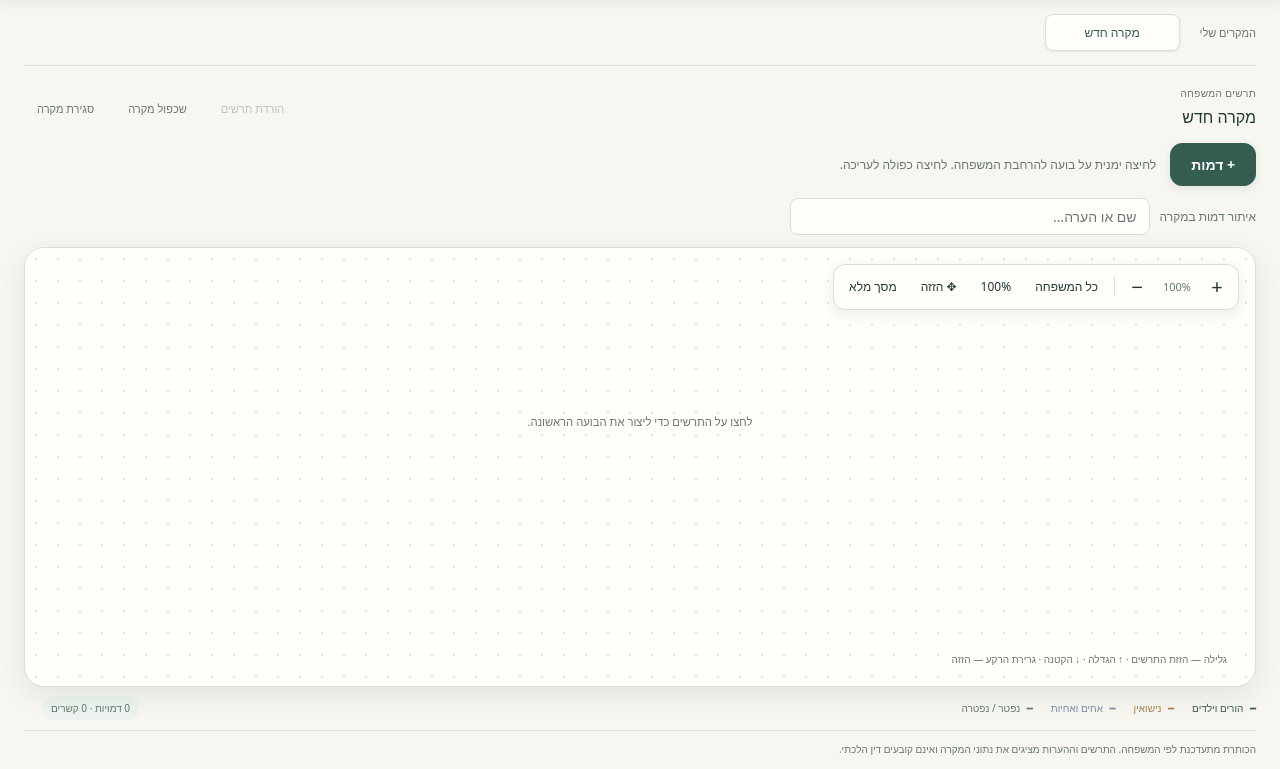
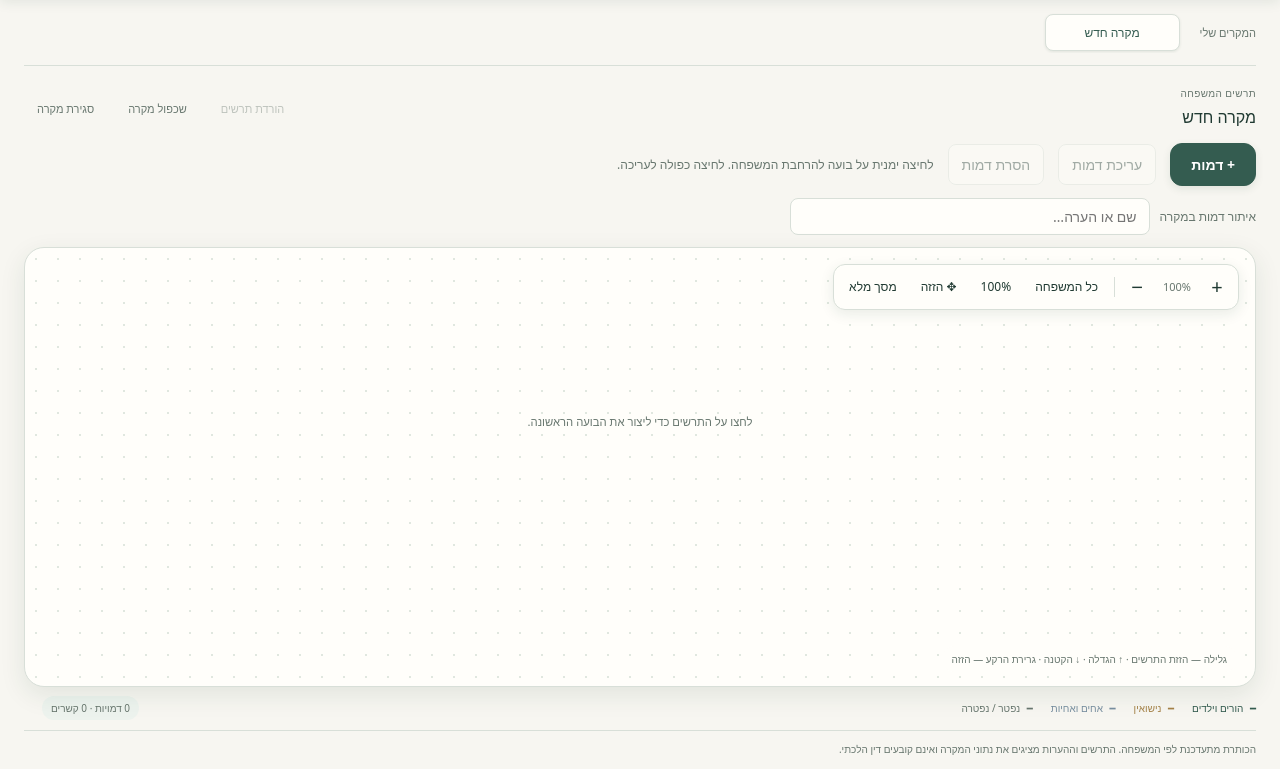
Before and after one commit to dakulefsky/yevamos, a plain HTML site: page plugin/index.html in a window 1280 px wide. Shown: the part 89-858 px from the top of the page. Drawn offline with Linux system fonts and the light colour scheme.

Commit message:
Expose explicit edit and delete controls for selected people

```diff
--- a/plugin/index.html
+++ b/plugin/index.html
@@ -2,7 +2,7 @@
 <header><div class="brand"><svg class="brand-mark" viewBox="0 0 44 44" aria-hidden="true"><path d="M12 12H32M22 12V28M10 28H34M10 28V34M34 28V34"/><circle cx="12" cy="10" r="5"/><circle cx="32" cy="10" r="5"/><circle cx="10" cy="35" r="5"/><circle cx="34" cy="35" r="5"/></svg><div><div class="eyebrow">כלי עזר ללימוד</div><h1>משפחות יבמות <span class="app-subtitle">הסוגיה, בתמונה אחת</span></h1></div></div><div class="actions"><button id="undo">ביטול פעולה</button><button id="redo" disabled>ביצוע חוזר</button><button id="save-work" class="primary">שמור</button><span id="save-status" role="status">כל השינויים שמורים</span><details id="file-tools"><summary>כלים</summary><button id="backup">גיבוי ושחזור</button></details><button id="new-case" class="new-case-action">+ מקרה חדש</button></div></header><p id="storage-warning" role="alert" hidden></p>
 <div class="case-strip"><span class="strip-label">המקרים שלי</span><nav id="tabs" aria-label="מקרים"></nav></div>
 <div class="case-heading"><div class="case-heading-text"><div class="section-label">תרשים המשפחה</div><h2 id="case-title"></h2></div><div class="actions"><button id="export-diagram">הורדת תרשים</button><button id="duplicate-case">שכפול מקרה</button><button id="delete-case">סגירת מקרה</button></div></div>
-<div class="toolbar"><button id="add" class="primary">+ דמות</button><span id="instruction">לחיצה ימנית על בועה להרחבת המשפחה. לחיצה כפולה לעריכה.</span><button id="place-preview" class="primary placement-action" hidden>הוספה במיקום המסומן</button><button id="cancel" hidden>ביטול הקו</button></div>
+<div class="toolbar"><button id="add" class="primary">+ דמות</button><button id="edit-selected" type="button" disabled>עריכת דמות</button><button id="remove-selected" type="button" disabled>הסרת דמות</button><span id="instruction">לחיצה ימנית על בועה להרחבת המשפחה. לחיצה כפולה לעריכה.</span><button id="place-preview" class="primary placement-action" hidden>הוספה במיקום המסומן</button><button id="cancel" hidden>ביטול הקו</button></div>
 <section class="person-finder" aria-label="איתור דמות במקרה"><label for="person-search">איתור דמות במקרה</label><input id="person-search" type="search" placeholder="שם או הערה…" autocomplete="off"><button id="clear-person-search" type="button" hidden aria-label="ניקוי חיפוש דמות">×</button><div id="person-results" hidden role="region" aria-label="תוצאות איתור דמות"></div></section><div class="board"><div class="canvas-controls" aria-label="כלי תצוגה"><button id="zoom-in" aria-label="הגדלה">+</button><span id="zoom-level">100%</span><button id="zoom-out" aria-label="הקטנה">−</button><span class="control-divider"></span><button id="fit">כל המשפחה</button><button id="home-view" aria-label="חזרה לתצוגה רגילה">100%</button><button id="pan-tool" aria-pressed="false">✥ הזזה</button><button id="fullscreen-toggle" aria-pressed="false">מסך מלא</button></div><div class="canvas-tip">גלילה — הזזת התרשים · ↑ הגדלה · ↓ הקטנה · גרירת הרקע — הזזה</div><svg tabindex="0" id="diagram" viewBox="0 0 1200 850" role="img" aria-label="תרשים משפחה אינטראקטיבי"></svg></div>
 <div class="bottom"><div class="legend"><span class="family-key">הורים וילדים</span><span class="marriage-key">נישואין</span><span class="sibling-key">אחים ואחיות</span><span>נפטר / נפטרה</span></div><div class="canvas-status"><span id="case-stats"></span><p id="message" role="status"></p></div></div>
 <div id="context-menu" class="popup" hidden><div id="menu-title" class="popup-title"></div><button id="family-line">קו משפחה <small>↑ הורה · ↓ ילד/ה · ↔ אח/אחות</small></button><button id="marriage-line">קו נישואין <small>חיבור איש ואישה</small></button><button id="connect-existing">קישור לדמות קיימת <small>הורות, אחים או נישואין</small></button><button id="edit-person">עריכת דמות והערה</button><button id="toggle-death">סימון פטירה</button><button id="remove-person">הסרת דמות</button></div>
```
